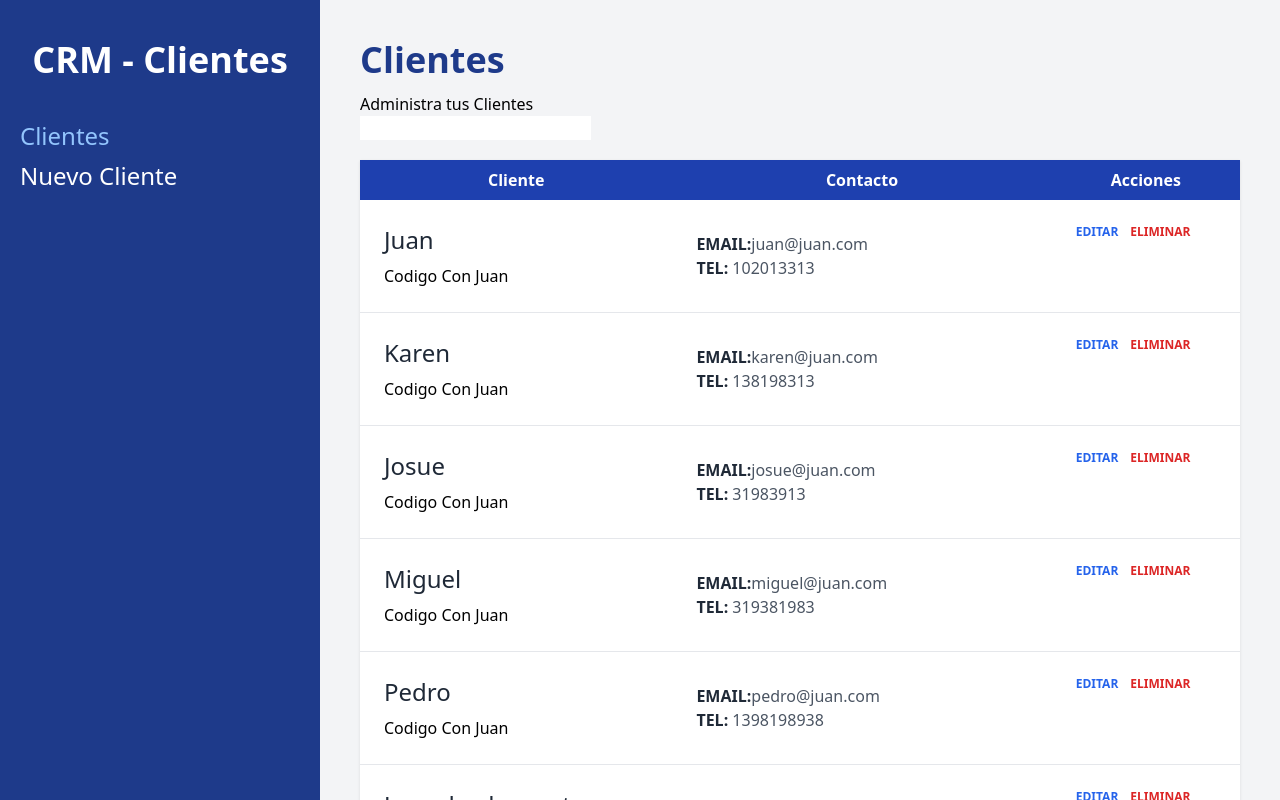
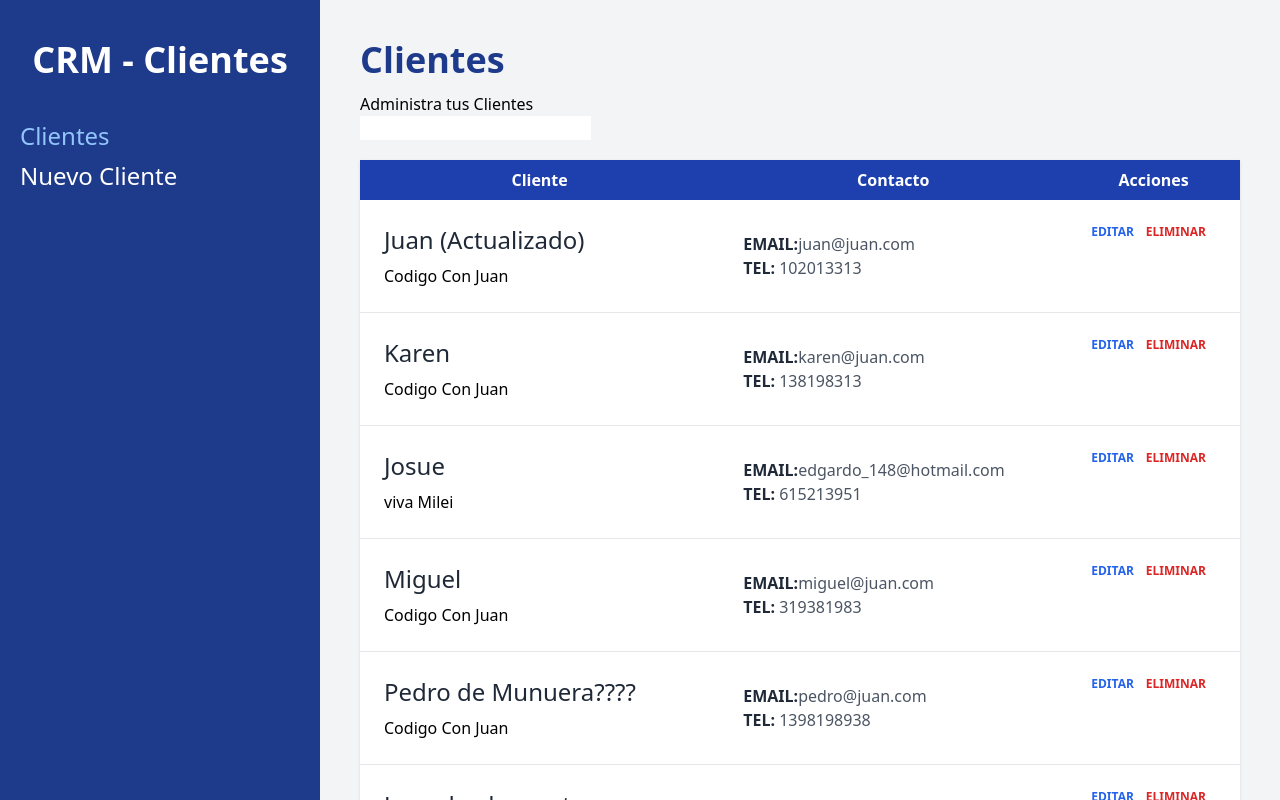
Before and after one commit to Edgardo803/CRM-REACT, a React (Vite) app: page / in a window 1280 px wide. Built offline with nearby package versions, Linux system fonts and the light colour scheme; data requests are answered from the project's data file.

Commit message:
Modulo 177 completo OK

```diff
--- a/db.json
+++ b/db.json
@@ -1,11 +1,12 @@
 {
   "clientes": [
     {
-      "id": 1,
-      "nombre": "Juan",
-      "telefono": 102013313,
+      "nombre": "Juan (Actualizado)",
+      "empresa": "Codigo Con Juan",
       "email": "juan@juan.com",
-      "empresa": "Codigo Con Juan"
+      "telefono": "102013313",
+      "notas": "Nueva nota",
+      "id": 1
     },
     {
       "id": 2,
@@ -15,11 +16,12 @@
       "empresa": "Codigo Con Juan"
     },
     {
-      "id": 3,
       "nombre": "Josue",
-      "telefono": 31983913,
-      "email": "josue@juan.com",
-      "empresa": "Codigo Con Juan"
+      "empresa": "viva Milei",
+      "email": "edgardo_148@hotmail.com",
+      "telefono": "615213951",
+      "notas": "Es de la biblia???",
+      "id": 3
     },
     {
       "id": 4,
@@ -29,11 +31,12 @@
       "empresa": "Codigo Con Juan"
     },
     {
-      "id": 5,
-      "nombre": "Pedro",
-      "telefono": 1398198938,
+      "nombre": "Pedro de Munuera????",
+      "empresa": "Codigo Con Juan",
       "email": "pedro@juan.com",
-      "empresa": "Codigo Con Juan"
+      "telefono": "1398198938",
+      "notas": "Es un cabron por cerrar",
+      "id": 5
     },
     {
       "nombre": "Juan desde react",
@@ -138,6 +141,46 @@
       "telefono": "664654654654",
       "notas": "Es un bandido terrible",
       "id": 18
+    },
+    {
+      "nombre": "egui desde react",
+      "empresa": "viva Milei",
+      "email": "edgardo_148@hotmail.com",
+      "telefono": "615213951",
+      "notas": "Viva lalibertad carajo",
+      "id": 19
+    },
+    {
+      "nombre": "egui desde react",
+      "empresa": "viva Milei",
+      "email": "edgardo_148@hotmail.com",
+      "telefono": "615213951",
+      "notas": "ioioiho  oijhooioij",
+      "id": 20
+    },
+    {
+      "nombre": "egui desde cualquier lado",
+      "empresa": "Infcorp SA",
+      "email": "edgardo_148@hotmail.com",
+      "telefono": "615213951",
+      "notas": "Sombras del pasado",
+      "id": 21
+    },
+    {
+      "nombre": "egui desde react",
+      "empresa": "Pedro Gambin",
+      "email": "edgardo_148@hotmail.com",
+      "telefono": "615213951",
+      "notas": "cucucucur rhrhrh  kkdkdkdk",
+      "id": 22
+    },
+    {
+      "nombre": "Narcisa Actualizada",
+      "empresa": "NGM",
+      "email": "edgardo_148@hotmail.com",
+      "telefono": "615213951",
+      "notas": "Es que le gusta la comida del salero",
+      "id": 23
     }
   ]
 }
--- a/src/components/Cliente.jsx
+++ b/src/components/Cliente.jsx
@@ -1,7 +1,7 @@
 import { useNavigate } from "react-router-dom";
 function Cliente({ cliente }) {
   const navigate = useNavigate();
-  const { nombre, empresa, email, telefono, id } = cliente;
+  const { nombre, empresa, email, telefono, id } = cliente
 
   return (
     <tr className="border-b">
@@ -27,7 +27,7 @@ function Cliente({ cliente }) {
         <button
           type="button"
           className="text-blue-600 hover:text-blue-700 uppercase font-bold text-xs"
-          onClick={() => navigate("/clientes/${id}/editar")}
+          onClick={() => navigate(`/clientes/${id}/editar`)}
         >
           Editar
         </button>
--- a/src/components/ErrorPage.jsx
+++ b/src/components/ErrorPage.jsx
@@ -2,7 +2,7 @@ import { useRouteError } from 'react-router-dom'
 
 export default function ErrorPage() {
     const error = useRouteError()
-    //console.log(error.message)
+
     return(
          <div className='space-y-8'>
               <h1 className='text-center text-6xl font-extrabold mt-20 text-blue-900'>CRM - Clientes</h1>
--- a/src/components/Layout.jsx
+++ b/src/components/Layout.jsx
@@ -12,7 +12,8 @@ function Layout() {
                    className={`${location.pathname === '/' ? 'text-blue-300' : 'text-white'} text-2xl block mt-2 hover:text-blue-300 `}
                    to="/" >Clientes</Link>
                 <Link
-                   className={`${location.pathname === '/clientes/nuevo' ? 'text-blue-300' : 'text-white'} text-2xl block mt-2 hover:text-blue-300`}
+                   className={`${location.pathname === '/clientes/nuevo' ? 'text-blue-300' : 'text-white'} text-2xl block mt-2
+                   hover:text-blue-300`}
                    to ="/clientes/nuevo">Nuevo Cliente</Link>
 
 
--- a/src/components/Test.jsx
+++ b/src/components/Test.jsx
@@ -13,7 +13,7 @@ function Test() {
     setText(handleToUpperCase(e.target.value));
   };
 
-  console.log(text);
+  //console.log(text);
 
   return (
     <div>
--- a/src/data/clientes.js
+++ b/src/data/clientes.js
@@ -1,3 +1,4 @@
+
 
 export async function obtenerClientes() {
     const respuesta = await fetch(import.meta.env.VITE_API_URL)
@@ -15,7 +16,7 @@ export async function agregarCliente(datos) {
 
  try {
      const respuesta = await fetch(import.meta.env.VITE_API_URL, {
-        method: 'PUT',
+        method: 'POST',
         body: JSON.stringify(datos),
         headers: {
             'Content-Type': 'application/json'
@@ -26,6 +27,7 @@ export async function agregarCliente(datos) {
      console.log(error)
  }
 }
+
 
 export async function actualizarCliente(id, datos) {
     try {
--- a/src/main.jsx
+++ b/src/main.jsx
@@ -34,7 +34,7 @@ const router = createBrowserRouter([
     errorElement: <ErrorPage />
     }
    ]
-  },
+  }
 
 ])
 
--- a/src/pages/NuevoCliente.jsx
+++ b/src/pages/NuevoCliente.jsx
@@ -1,32 +1,34 @@
-import { useNavigate, Form, useActionData, redirect } from "react-router-dom";
-import Formulario from "../components/Formulario";
-import Error from "../components/Error";
-import { agregarCliente } from "../data/clientes";
+//import React from 'react'
 
-export async function action({ request }) {
-  const formData = await request.formData();
-  const datos = Object.fromEntries(formData);
-  const email = formData.get("email");
+import {useNavigate, Form, useActionData, redirect} from 'react-router-dom'
+import Formulario from '../components/Formulario'
+import Error from "../components/Error"
+import {agregarCliente} from '../data/clientes'
+
+export async function action({request}) {
+  const formData=await request.formData()
+  const datos=Object.fromEntries(formData)
+  const email=formData.get('email')
 
   //validacion
-  const errores = [];
-  if (Object.values(datos).includes("")) {
-    errores.push("Todos los campos son obligatorios");
+  const errores=[]
+  if(Object.values(datos).includes('')) {
+    errores.push('Todos los campos son obligatorios')
   }
 
   let regex = new RegExp(
     "([!#-'*+/-9=?A-Z^-~-]+(.[!#-'*+/-9=?A-Z^-~-]+)*|\"([]!#-[^-~ \t]|(\\[\t -~]))+\")@([!#-'*+/-9=?A-Z^-~-]+(.[!#-'*+/-9=?A-Z^-~-]+)*|[[\t -Z^-~]*])"
-  );
+  )
   if (!regex.test(email)) {
-    errores.push("El Email no es válido");
+    errores.push('El Email no es válido')
   }
 
   // Retornar datos si hay errores
   if (Object.keys(errores).length) {
-    return errores;
+    return errores
   }
-  await agregarCliente(datos);
-  return redirect("/");
+  await agregarCliente(datos)
+  return redirect('/')
 }
 
 function NuevoCliente() {
@@ -63,7 +65,7 @@ function NuevoCliente() {
         </Form>
       </div>
     </>
-  );
+  )
 }
 
 export default NuevoCliente;
```
Also changed, not shown: src/pages/EditarCliente.jsx (+5 -5 lines).
